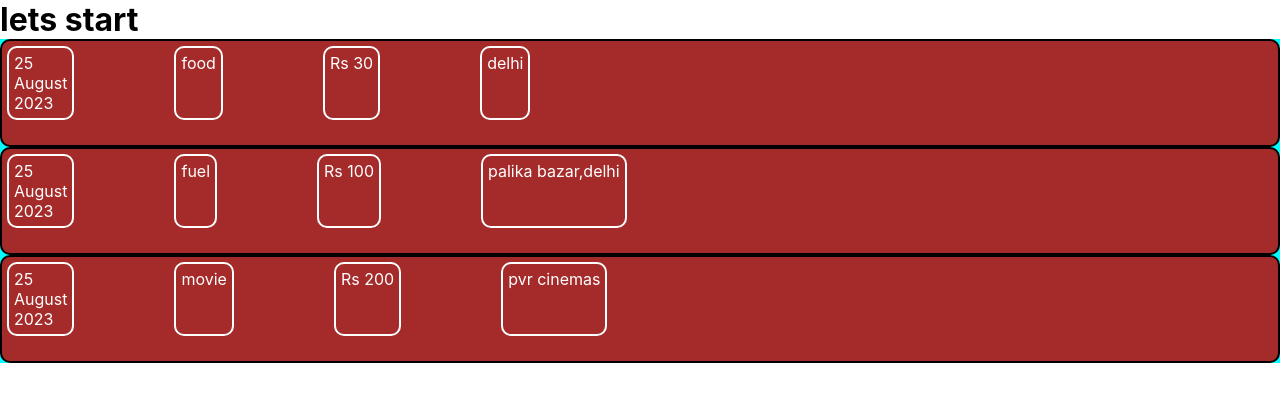
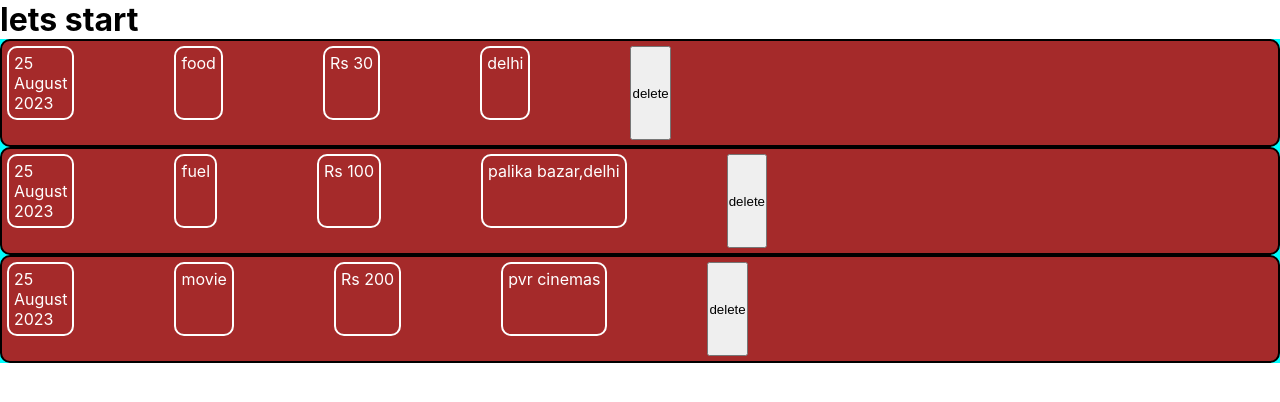
Before and after one commit to shivbanarasi/expence_tkr, a React (Create React App) app: page / in a window 1280 px wide. Shown: the top 402 px of the page. Built offline with nearby package versions, Linux system fonts and the light colour scheme.

Commit message:
adding event

```diff
--- a/src/App.js
+++ b/src/App.js
@@ -4,16 +4,19 @@ function App() {
    let d=new Date();
   const expencelist=[
     {
+      id:1,
       title:"food",
       price:30,
       location:"delhi"
     },
     {
+      id:2,
       title:"fuel",
       price:100,
       location:"palika bazar,delhi"
     },
     {
+      id:3,
       title:"movie",
       price:200,
       location:"pvr cinemas"
@@ -23,16 +26,19 @@ console.log(d)
   for(let i=0;i<=expencelist.length-1;i++){
 list.push(<ExpenceItems
   date={d}
+  id={expencelist[i].id}
   title={expencelist[i].title}
   price={expencelist[i].price}
   location={expencelist[i].location}>
   </ExpenceItems>)
   }
 
+
   return (
       <div>
       <h1>lets start</h1>
-  <ul>{list}</ul>
+  <ul>{list}
+  </ul>
     </div>
   )
 }
--- a/src/components/Expences/ExpenceDetail.js
+++ b/src/components/Expences/ExpenceDetail.js
@@ -2,11 +2,15 @@ const ExpenceDetail=(props)=>{
     const title=props.title;
     const price=props.price;
     const location=props.location;
+
+
+
     return(
         <>
         <div className='exp_title'> {title}</div>
        <div className='exp_price'> Rs {price}</div>
        <div className='exp_location'>{location}</div>
+
        </>
     )
 }
--- a/src/components/Expences/ExpenceItems.js
+++ b/src/components/Expences/ExpenceItems.js
@@ -1,18 +1,28 @@
+
 import './ExpenceItem.css';
 import ExpenceDate from './ExpenceDate';
 import ExpenceDetail from './ExpenceDetail';
 function ExpenceItems(props){
+    const id=props.id
     const date=props.date;
     const title=props.title;
     const price=props.price;
     const location=props.location;
 
+    function addevent(id){
+        console.log(id)
+        console.log('get clicked')
+        // console.log(document.getElementById(id))
+        // document.getElementById(id).remove()
+    }
+
 return(
     <div className='expItem'>
 
-       <div className='exp_disp'>
+       <div id={id} className='exp_disp'>
         <ExpenceDate date={date}/>
-        <ExpenceDetail title={title} price={price} location={location} />
+        <ExpenceDetail title={title} price={price} location={location} delete={id} />
+        <button onClick={addevent(id)}>delete</button>
        </div>
         </div>
 
```
